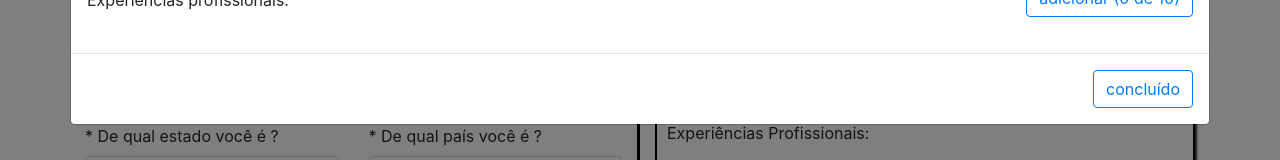
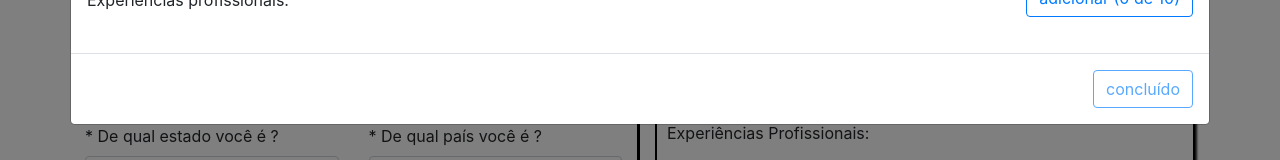
Before and after one commit to MiguelCastro9/API-Generator-Curriculum, an Angular app in the folder ui-GeneratorCurriculum/: page / in a window 1280 px wide. Both pictures are taken after a click on the button "Experiências profissionais". Shown: the part 123-283 px from the top of the page. Built offline with nearby package versions, Linux system fonts and the light colour scheme.

Commit message:
ajustando regra de grupo de experiencias

```diff
--- a/ui-GeneratorCurriculum/src/app/app.component.html
+++ b/ui-GeneratorCurriculum/src/app/app.component.html
@@ -89,7 +89,7 @@
       <div class="modal-dialog modal-xl">
         <div class="modal-content">
           <div class="modal-header">
-            <button type="button" class="close" (click)="definirProfissoes();" data-dismiss="modal" aria-label="Close">
+            <button type="button" class="close" data-dismiss="modal" aria-label="Close">
               <span aria-hidden="true">&times;</span>
             </button>
           </div>
@@ -150,7 +150,8 @@
           </div>
           </div>
           <div class="modal-footer">
-            <button type="button" class="btn btn-outline-primary" (click)="definirProfissoes();" data-dismiss="modal">concluído</button>
+            <button type="button" class="btn btn-outline-primary" *ngIf="totalProfissao > 0" data-dismiss="modal">concluído</button>
+            <button type="button" class="btn btn-outline-primary" *ngIf="totalProfissao <= 0" data-dismiss="modal" disabled>concluído</button>
           </div>
         </div>
       </div>
--- a/ui-GeneratorCurriculum/src/app/app.component.ts
+++ b/ui-GeneratorCurriculum/src/app/app.component.ts
@@ -46,25 +46,26 @@ export class AppComponent {
 
   adicionarProfissao() {
     this.totalProfissao++;
-    this.adicionaProfissao.push(this.totalProfissao);
+    this.experienciasProfissionais.splice(this.totalProfissao, 1);
     const novaProfissao = {
       nome_empresa: '',
       cargo: '',
-      data_inicio: '',
-      data_fim: '',
+      data_inicio: undefined,
+      data_fim: undefined,
       descricao_cargo: ''
     };
     this.experienciasProfissionais.push(novaProfissao);
-  } //RESOLVER ERRO DE AO ADICIONAR NOVO GRUPO DE CAMPOS OS VALORES SAO APAGADOS
+    console.log('add: ' + this.experienciasProfissionais);
+
+  }
 
   removerProfissao(index: number) {
     this.totalProfissao--;
     this.adicionaProfissao.splice(index, 1);
     this.experienciasProfissionais.splice(index, 1);
+    console.log('del: ' + this.experienciasProfissionais);
   }
 
-  definirProfissoes() {
-    this.curriculum.experiencia_profissional = this.experienciasProfissionais;
-    console.log(this.curriculum.experiencia_profissional);
+  //QUANDO FOR REALIZAR A REQUISAO AI PASSA (this.curriculum.experiencia_profissional = this.experienciasProfissionais)
+
 }
-}
```
Lines whose indentation alone changed are shown as unchanged.
